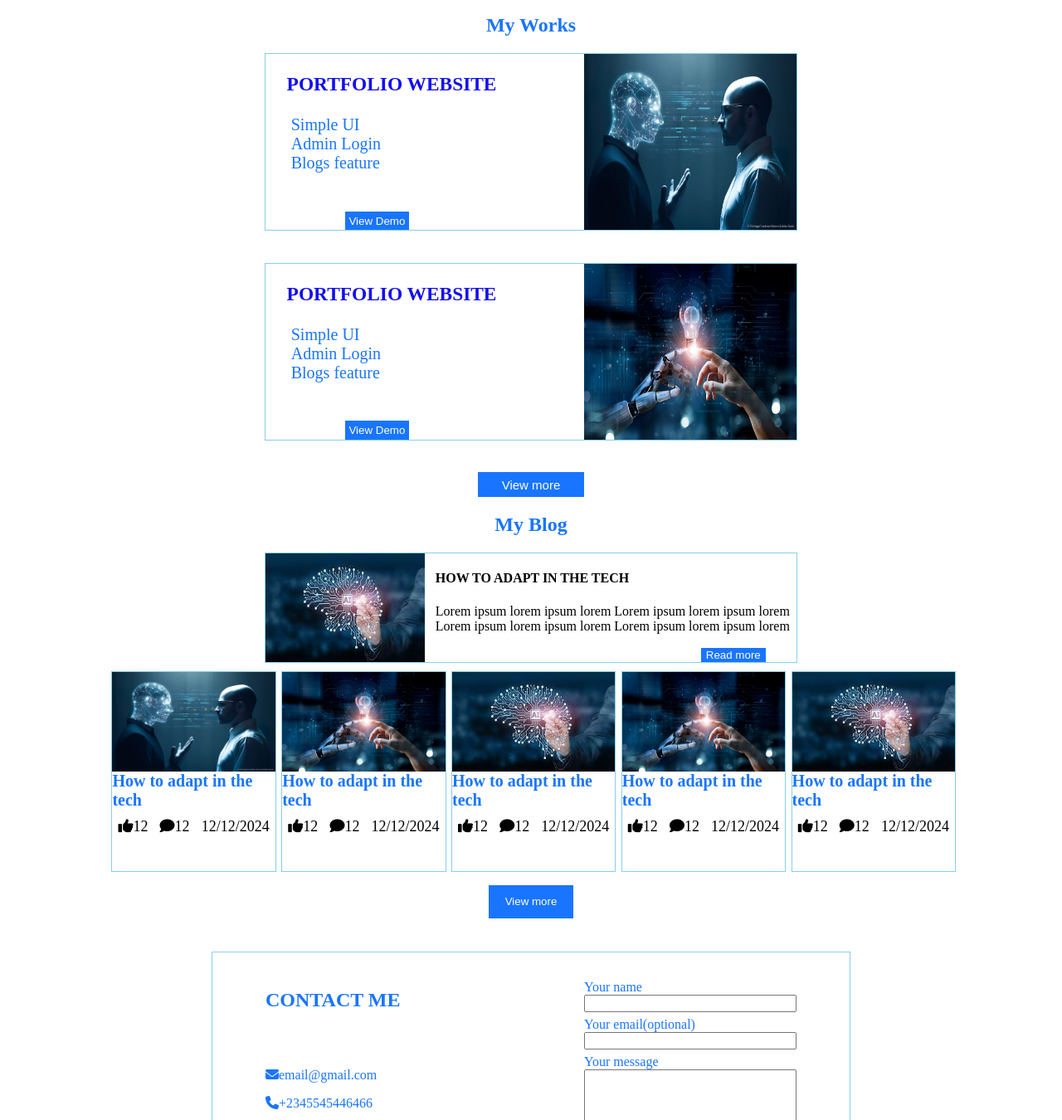
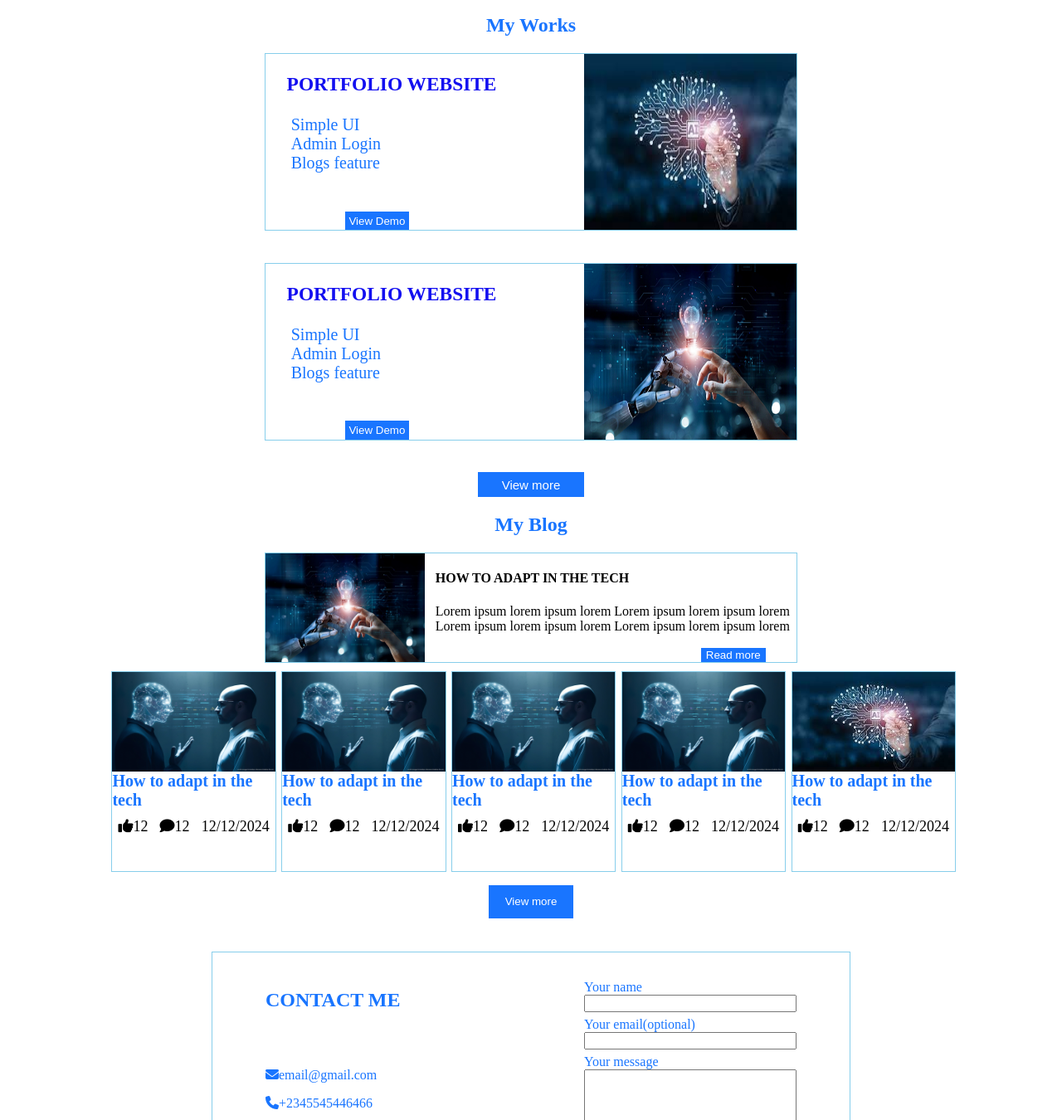
Before and after one commit to pudens401/my-brand_Pudens, a plain HTML site: page index.html in a window 1280 px wide. Shown: the part 867-2217 px from the top of the page at 83% size. Drawn offline with Linux system fonts and the light colour scheme.

Commit message:
Image updates

```diff
--- a/index.html
+++ b/index.html
@@ -32,7 +32,7 @@
             </div>
         </div>
         <div class="portait-cont">
-            <img id="portrait" src="./images/images_portraits/portrait.png" alt="Portait of Pudens">
+            <img id="portrait" src="./other pages/images/images_portraits/portrait.png" alt="Portait of Pudens">
         </div>
     </section>
     <section id="about-me">
@@ -98,7 +98,7 @@
                     <button id="view-work-btn">View Demo</button>
                 </div>
                 <div class="works-images">
-                    <img src="./images/images_blog/20230607PHT95601_original.jpg" alt="">
+                    <img src="./other pages/images/images_blog/download.jpg" alt="">
                 </div>
             </article>
             <article class="works-card">
@@ -112,7 +112,7 @@
                     <button id="view-work-btn">View Demo</button>
                 </div>
                 <div class="works-images">
-                    <img src="./images/images_blog/getting-personal-with-on-device-ai.png" alt="">
+                    <img src="./other pages/images/images_blog/getting-personal-with-on-device-ai.png" alt="">
                 </div>
             </article>
             <button class="view-more-works">View more</button>
@@ -124,7 +124,7 @@
         <div class="blogs-cont">
             <article class="new-blog">
                 <div id="img-cont-new">
-                    <img src="./images/images_blog/download.jpg" alt="" id="new-blog-image">
+                    <img src="./other pages/images/images_blog/getting-personal-with-on-device-ai.png" alt="" id="new-blog-image">
 
                 </div>
                 <div class="new-blog-text">
@@ -139,7 +139,7 @@
             </article>
             <div class="recent-blogs-cont">
                 <article class="recent-blog">
-                    <img src="./images/images_blog/20230607PHT95601_original.jpg" alt="">
+                    <img src="./other pages/images/images_blog/20230607PHT95601_original.jpg" alt="">
                     <h4 class="recent-blog-title linked-text"><a href="./other pages/individual-blog.html">How to adapt in the tech</a></h4>
                     <div class="recent-blog-analytics">
                         <div class="analytic-cont">
@@ -154,7 +154,7 @@
                      </div>
                 </article>
                 <article class="recent-blog">
-                    <img src="./images/images_blog/getting-personal-with-on-device-ai.png" alt="">
+                    <img src="./other pages/images/images_blog/20230607PHT95601_original.jpg" alt="">
                     <h4 class="recent-blog-title linked-text"><a href="./other pages/individual-blog.html">How to adapt in the tech</a></h4>
                     <div class="recent-blog-analytics">
                         <div class="analytic-cont">
@@ -169,7 +169,7 @@
                      </div>
                 </article>
                 <article class="recent-blog">
-                    <img src="./images/images_blog/download.jpg" alt="">
+                    <img src="./other pages/images/images_blog/20230607PHT95601_original.jpg" alt="">
                     <h4 class="recent-blog-title linked-text"><a href="./other pages/individual-blog.html">How to adapt in the tech</a></h4>
                     <div class="recent-blog-analytics">
                         <div class="analytic-cont">
@@ -184,7 +184,7 @@
                      </div>
                 </article>
                 <article class="recent-blog">
-                    <img src="./images/images_blog/getting-personal-with-on-device-ai.png" alt="">
+                    <img src="./other pages/images/images_blog/20230607PHT95601_original.jpg" alt="">
                       <h4 class="recent-blog-title linked-text"><a href="./other pages/individual-blog.html">How to adapt in the tech</a></h4>
                         <div class="recent-blog-analytics">
                             <div class="analytic-cont">
@@ -199,7 +199,7 @@
                          </div>
                 </article>
                 <article class="recent-blog">
-                    <img src="./images/images_blog/download.jpg" alt="">
+                    <img src="./other pages/images/images_blog/download.jpg" alt="">
                     <h4 class="recent-blog-title linked-text"><a href="./other pages/individual-blog.html">How to adapt in the tech</a></h4>
                     <div class="recent-blog-analytics">
                         <div class="analytic-cont">
```
Also changed, not shown: other pages/images/images_blog/20230607PHT95601_original.jpg (renamed from images/images_blog/20230607PHT95601_original.jpg), other pages/images/images_blog/download.jpg (renamed from images/images_blog/download.jpg), other pages/images/images_blog/getting-personal-with-on-device-ai.png (renamed from images/images_blog/getting-personal-with-on-device-ai.png), other pages/images/images_portraits/portrait.png (renamed from images/images_portraits/portrait.png).
